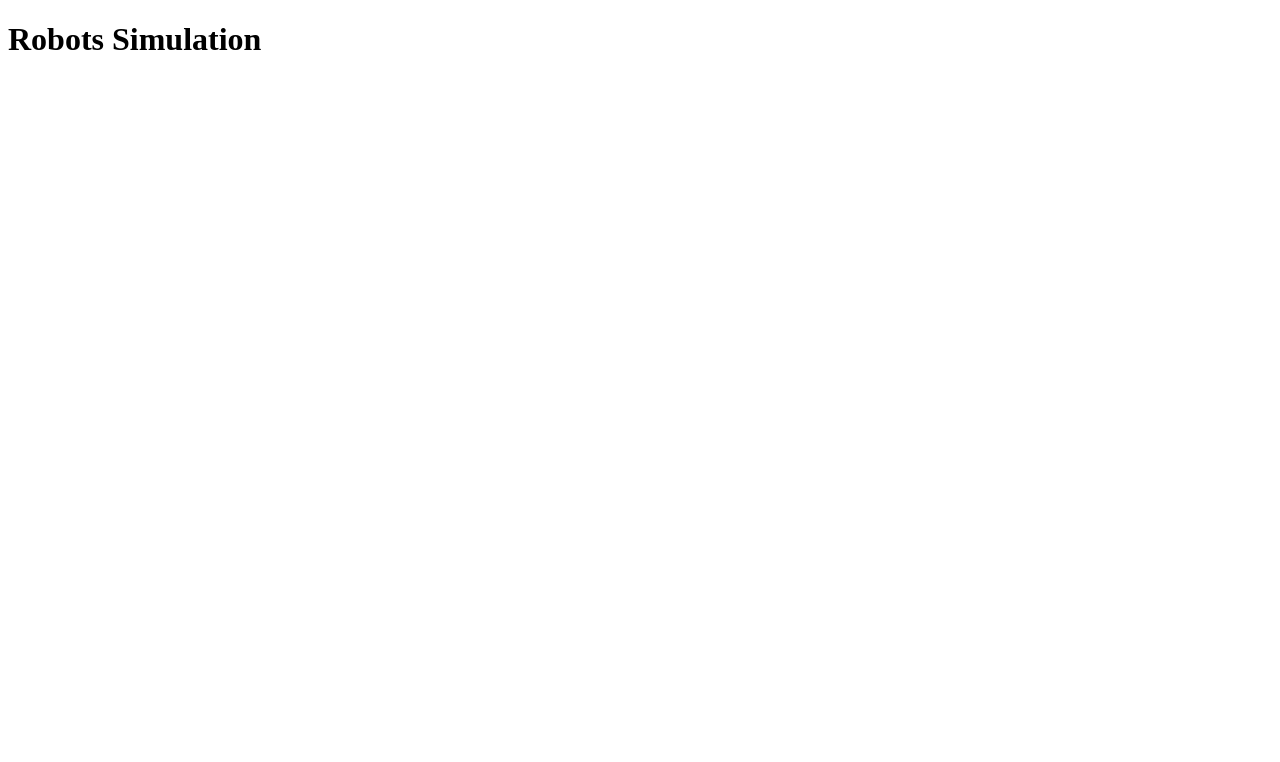
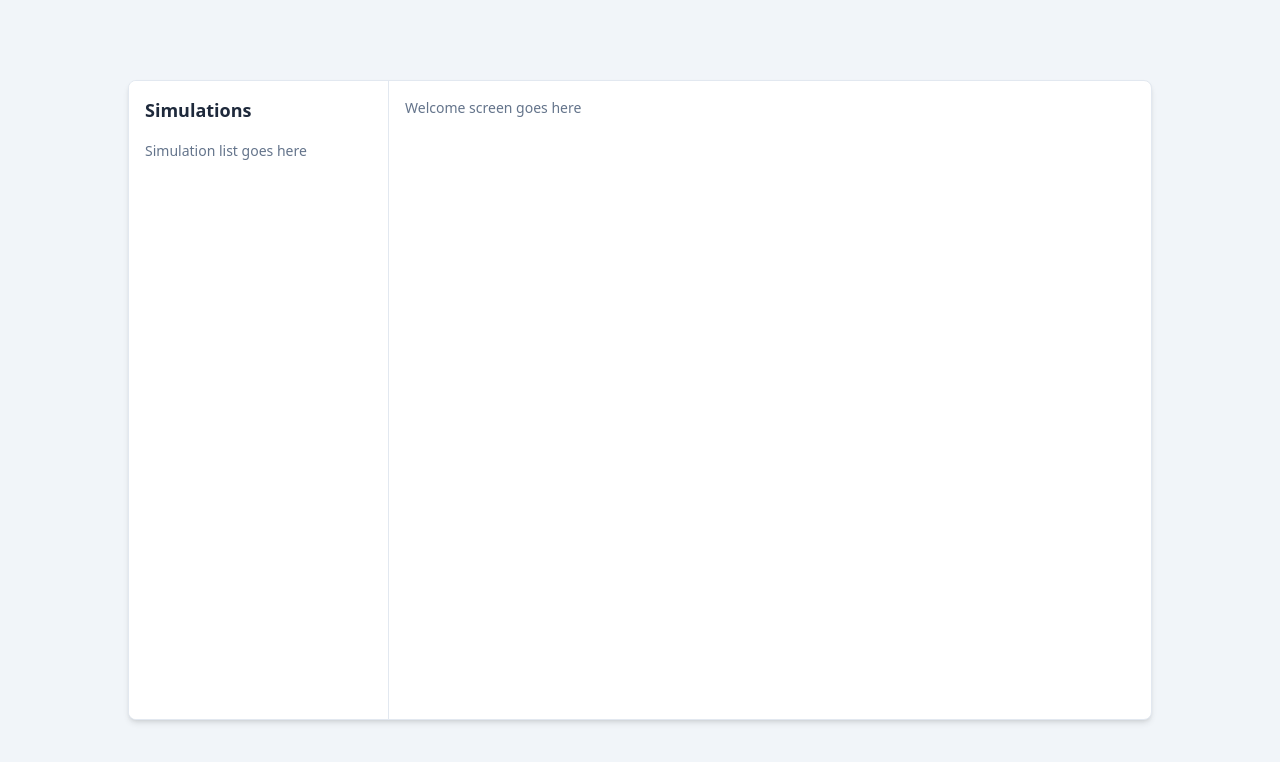
Before and after one commit to LJacobDev/robots, a Vue app: page / in a window 1280 px wide. Shown: the top 762 px of the page. Built offline with nearby package versions, Linux system fonts and the light colour scheme.

Commit message:
Phase 2.2 - 2.3 complete CSS Reset and Custom Properties set up Initial App.vue layout established

```diff
--- a/client/src/App.vue
+++ b/client/src/App.vue
@@ -1,11 +1,99 @@
 <template>
-  <div id="app">
-    <h1>Robots Simulation</h1>
+  <div class="app-frame">
+    <div class="app-layout" :class="{ 'has-right-sidebar': selectedSimulationId }">
+      <aside class="sidebar-left">
+        <h2 class="sidebar-title">Simulations</h2>
+        <p class="placeholder-text">Simulation list goes here</p>
+      </aside>
+
+      <main class="center-area">
+        <template v-if="selectedSimulationId">
+          <p class="placeholder-text">Grid goes here (simulation {{ selectedSimulationId }})</p>
+        </template>
+        <template v-else>
+          <p class="placeholder-text">Welcome screen goes here</p>
+        </template>
+      </main>
+
+      <aside v-if="selectedSimulationId" class="sidebar-right">
+        <h2 class="sidebar-title">Controls</h2>
+        <p class="placeholder-text">Control panel goes here</p>
+      </aside>
+    </div>
   </div>
 </template>
 
 <script>
 export default {
   name: 'App',
+
+  data() {
+    return {
+      /** @type {number|null} Currently selected simulation ID */
+      selectedSimulationId: null,
+      /** @type {Array} List of all simulations */
+      simulations: [],
+    };
+  },
 };
 </script>
+
+<style scoped>
+.app-frame {
+  display: flex;
+  justify-content: center;
+  align-items: center;
+  width: 100vw;
+  height: 100vh;
+  background-color: var(--color-background);
+  font-family: var(--font-sans);
+  font-size: var(--text-base);
+  color: var(--color-text);
+}
+
+.app-layout {
+  display: grid;
+  grid-template-columns: var(--sidebar-left-width) 1fr;
+  width: 80%;
+  height: 80%;
+  background-color: var(--color-surface);
+  border: 1px solid var(--color-border);
+  border-radius: var(--radius-lg);
+  box-shadow: var(--shadow-md);
+  overflow: hidden;
+}
+
+.app-layout.has-right-sidebar {
+  grid-template-columns: var(--sidebar-left-width) 1fr var(--sidebar-right-width);
+}
+
+.sidebar-left,
+.sidebar-right {
+  background-color: var(--color-surface);
+  border-right: 1px solid var(--color-border);
+  overflow-y: auto;
+  padding: var(--space-md);
+}
+
+.sidebar-right {
+  border-right: none;
+  border-left: 1px solid var(--color-border);
+}
+
+.center-area {
+  overflow: auto;
+  padding: var(--space-md);
+}
+
+.sidebar-title {
+  font-size: var(--text-lg);
+  font-weight: 600;
+  margin-bottom: var(--space-md);
+}
+
+/* Temporary placeholder styling — removed when real components arrive */
+.placeholder-text {
+  color: var(--color-text-secondary);
+  font-size: var(--text-sm);
+}
+</style>
--- /dev/null
+++ b/client/src/assets/reset.css
@@ -0,0 +1,69 @@
+/**
+ * CSS Reset — sensible defaults for cross-browser consistency.
+ *
+ * Sets box-sizing border-box globally, removes default margins/padding,
+ * and establishes baseline typography and layout behavior.
+ */
+
+*,
+*::before,
+*::after {
+  box-sizing: border-box;
+}
+
+* {
+  margin: 0;
+  padding: 0;
+}
+
+html {
+  height: 100%;
+  -webkit-text-size-adjust: 100%;
+}
+
+body {
+  min-height: 100%;
+  line-height: 1.5;
+  -webkit-font-smoothing: antialiased;
+  -moz-osx-font-smoothing: grayscale;
+}
+
+img,
+picture,
+video,
+canvas,
+svg {
+  display: block;
+  max-width: 100%;
+}
+
+input,
+button,
+textarea,
+select {
+  font: inherit;
+}
+
+button {
+  cursor: pointer;
+}
+
+p,
+h1,
+h2,
+h3,
+h4,
+h5,
+h6 {
+  overflow-wrap: break-word;
+}
+
+ul,
+ol {
+  list-style: none;
+}
+
+a {
+  color: inherit;
+  text-decoration: none;
+}
--- /dev/null
+++ b/client/src/assets/variables.css
@@ -0,0 +1,117 @@
+/**
+ * Design tokens — CSS custom properties for consistent theming.
+ *
+ * Colors, typography, spacing, radii, shadows, and transitions are
+ * defined here as the single source of truth. Dark mode overrides
+ * are applied via prefers-color-scheme. Reduced motion preferences
+ * disable all transitions and animations.
+ */
+
+:root {
+  /* --- Colors --- */
+  --color-primary: #2563eb;
+  --color-primary-hover: #1d4ed8;
+  --color-primary-active: #1e40af;
+
+  --color-surface: #ffffff;
+  --color-surface-alt: #f8fafc;
+  --color-background: #f1f5f9;
+
+  --color-text: #1e293b;
+  --color-text-secondary: #64748b;
+  --color-text-inverse: #ffffff;
+
+  --color-border: #e2e8f0;
+  --color-border-strong: #cbd5e1;
+
+  --color-error: #dc2626;
+  --color-error-bg: #fef2f2;
+  --color-success: #16a34a;
+  --color-success-bg: #f0fdf4;
+
+  /* Status badge colors */
+  --color-status-created: #94a3b8;
+  --color-status-running: #3b82f6;
+  --color-status-completed: #22c55e;
+
+  /* --- Typography --- */
+  --font-sans: system-ui, -apple-system, 'Segoe UI', Roboto, 'Helvetica Neue',
+    Arial, sans-serif;
+  --font-mono: 'Cascadia Code', 'Fira Code', Consolas, 'Courier New',
+    monospace;
+
+  --text-xs: 0.75rem;
+  --text-sm: 0.875rem;
+  --text-base: 1rem;
+  --text-lg: 1.125rem;
+  --text-xl: 1.25rem;
+
+  /* --- Spacing --- */
+  --space-xs: 0.25rem;
+  --space-sm: 0.5rem;
+  --space-md: 1rem;
+  --space-lg: 1.5rem;
+  --space-xl: 2rem;
+
+  /* --- Radii --- */
+  --radius-sm: 0.25rem;
+  --radius-md: 0.375rem;
+  --radius-lg: 0.5rem;
+  --radius-full: 9999px;
+
+  /* --- Shadows --- */
+  --shadow-sm: 0 1px 2px rgba(0, 0, 0, 0.05);
+  --shadow-md: 0 4px 6px -1px rgba(0, 0, 0, 0.1),
+    0 2px 4px -2px rgba(0, 0, 0, 0.1);
+
+  /* --- Transitions --- */
+  --transition-fast: 150ms ease;
+  --transition-normal: 250ms ease;
+
+  /* --- Layout --- */
+  --sidebar-left-width: 260px;
+  --sidebar-right-width: 280px;
+}
+
+/* --- Dark mode --- */
+@media (prefers-color-scheme: dark) {
+  :root {
+    --color-primary: #60a5fa;
+    --color-primary-hover: #93bbfd;
+    --color-primary-active: #3b82f6;
+
+    --color-surface: #1e293b;
+    --color-surface-alt: #334155;
+    --color-background: #0f172a;
+
+    --color-text: #f1f5f9;
+    --color-text-secondary: #94a3b8;
+    --color-text-inverse: #0f172a;
+
+    --color-border: #334155;
+    --color-border-strong: #475569;
+
+    --color-error: #f87171;
+    --color-error-bg: #451a1a;
+    --color-success: #4ade80;
+    --color-success-bg: #14532d;
+
+    --color-status-created: #64748b;
+    --color-status-running: #60a5fa;
+    --color-status-completed: #4ade80;
+
+    --shadow-sm: 0 1px 2px rgba(0, 0, 0, 0.3);
+    --shadow-md: 0 4px 6px -1px rgba(0, 0, 0, 0.4),
+      0 2px 4px -2px rgba(0, 0, 0, 0.3);
+  }
+}
+
+/* --- Reduced motion --- */
+@media (prefers-reduced-motion: reduce) {
+  *,
+  *::before,
+  *::after {
+    transition: none !important;
+    animation: none !important;
+  }
+}
```
Also changed, not shown: client/src/main.js (+6 -3 lines), 1 other file (tests, documents, lock files or other folders).
